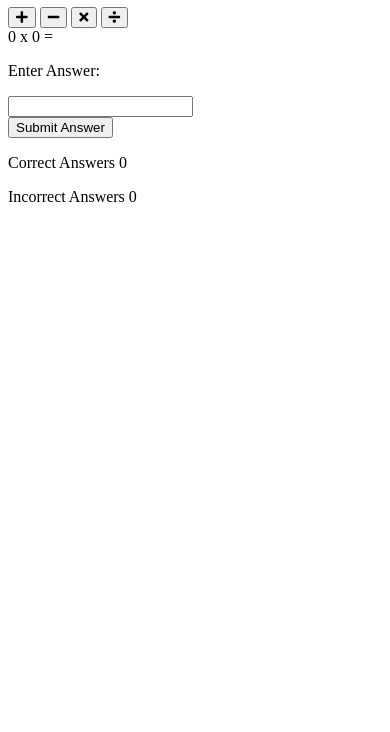
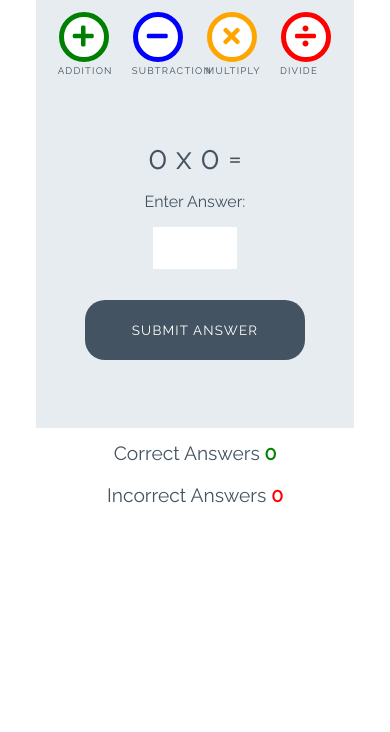
Before and after one commit to BarbyKelly/Love-Maths, a plain HTML site: page index.html in a window 390 px wide. Shown: the part 112-844 px from the top of the page. Drawn offline with Linux system fonts and the light colour scheme.

Commit message:
Add css style from "Initial CSS", and other styling for the games

```diff
--- a/assets/css/style.css
+++ b/assets/css/style.css
@@ -0,0 +1,251 @@
+/* --------- Global style. */
+
+body {
+    background-color: white;
+    font-family: "Raleway", sans-serif;
+    color: #445361;
+    text-align: center;
+}
+
+/* --------- Heading */
+
+.heading {
+    text-align: center;
+    font-size: 2.5rem;
+}
+
+.logo {
+    height: 40px;
+    padding-right: 5px;
+}
+
+/* --------- Game layout */
+
+.game-area {
+    background-color: #E6ECF0;
+    box-sizing: border-box;
+    width: 85%;
+    height: 65vh;
+    max-height: 450px;
+    max-width: 830px;
+    margin-left: auto;
+    margin-right: auto;
+    padding: 1%;
+}
+
+.question-area {
+    width: 50%;
+    font-size: 2rem;
+    margin: auto;
+    padding: 50px 0;
+}
+
+.question-area span {
+    padding: 0 15px;
+}
+
+.score-area {
+    margin: 5px auto;
+    width: 60%;
+    font-size: 1.2rem;
+}
+
+.controls-area {
+    width: 85%;
+    margin: 30px auto;
+}
+
+#score {
+    color: green;
+    font-weight: bold;
+}
+
+#incorrect {
+    color: red;
+    font-weight: bold;
+}
+
+.answer-message {
+    display: none;
+    font-size: 1rem;
+}
+
+#answer-box {
+    border: none;
+    color: #445361;
+    display: inline-block;
+    height: 40px;
+    width: 80px;
+    font-size: 1.2rem;
+}
+
+.scores {
+    display: inline-block;
+    padding: 25px;
+}
+
+/* --------- Buttons */
+
+.btn {
+    width: 220px;
+    height: 60px;
+    font-family: "Raleway", sans-serif;
+    text-transform: uppercase;
+    letter-spacing: 1.2px;
+    color: white;
+}
+
+.btn:focus {
+    outline: none;
+}
+
+.btn--big {
+    padding-top: 10px;
+    border-radius: 50%;
+    background-color: white;
+    border: 10px solid;
+    width: 100px;
+    height: 100px;
+    font-size: 3.2rem;
+    margin: 0 30px;
+    transition: all 0.5s;
+}
+
+.btn--big::after {
+    content: attr(data-type);
+    font-size: 1rem;
+    color: #445361;
+    position: relative;
+    left: -0.5em;
+}
+.btn--blue {
+    border-color: blue;
+    color: blue;
+}
+
+.btn--blue:active,
+.btn--blue:hover {
+    background-color: darkblue;
+    color: white;
+}
+
+.btn--orange {
+    border-color: orange;
+    color: orange;
+}
+
+.btn--orange:active,
+.btn--orange:hover {
+    background-color: darkorange;
+    color: white;
+}
+
+.btn--red {
+    border-color: red;
+    color: red;
+}
+
+.btn--red:active,
+.btn--red:hover {
+    background-color: darkred;
+    color: white;
+}
+
+.btn--green {
+    border-color: green;
+    color: green;
+}
+
+.btn--green:active,
+.btn--green:hover {
+    background-color: darkgreen;
+    color: white;
+}
+
+.btn--gray {
+    margin-top: 25px;
+    background-color: #445361;
+    border: 1px transparent;
+    border-radius: 20px;
+}
+
+.btn--gray:active,
+.btn--gray:hover {
+    background-color: #0d1013;
+}
+
+/* --------- Media queries */
+
+@media (max-width: 414px) {
+    .controls-area {
+        width: 100%;
+    }
+
+    .btn--big {
+        margin: 0 10px;
+        padding: 5px;
+        border: 5px solid;
+        width: 50px;
+        height: 50px;
+        font-size: 1.5rem;
+    }
+
+    .btn--big::after {
+        font-size: 0.6rem;
+        left: -0.7rem;
+    }
+
+    .question-area {
+        padding: 10% 0;
+        width: 100%;
+    }
+
+    .question-area span {
+        padding: 0;
+    }
+
+    .answer-message {
+        display: block;
+    }
+
+    #answer-box {
+        display: block;
+        margin: 0 auto;
+    }
+    .btn--gray {
+        margin-top: 0;
+    }
+
+    .score-area {
+        width: 100%;
+    }
+
+    .scores {
+        margin: 0.5em auto;
+        display: block;
+        padding: 5px;
+    }
+
+    .heading {
+        font-size: 2rem;
+    }
+}
+
+@media (max-width: 320px) {
+    .game-area {
+        height: 70vh;
+    }
+
+    .controls-area {
+        width: 75%;
+        margin: 10px auto;
+    }
+
+    .btn--big {
+        margin: 10px 10px;
+    }
+    .question-area {
+        padding: 10px 0;
+    }
+
+}
--- a/index.html
+++ b/index.html
@@ -21,16 +21,16 @@
 
     <div class="game-area">
         <div class="controls-area">
-            <button class="btn btn--big btn--green">
+            <button data-type="addition" class="btn btn--big btn--green">
                 <i class="fas fa-plus"></i>
             </button>
-            <button class="btn btn--big btn--blue">
+            <button data-type="subtraction" class="btn btn--big btn--blue">
                 <i class="fas fa-minus"></i>
             </button>
-            <button class="btn btn--big btn--orange">
+            <button data-type="multiply" class="btn btn--big btn--orange">
                 <i class="fas fa-times"></i>
             </button>
-            <button class="btn btn--big btn--red">
+            <button data-type="divide" class="btn btn--big btn--red">
                 <i class="fas fa-divide"></i>
             </button>
         </div>
@@ -42,7 +42,7 @@
             <p class="answer-message">Enter Answer:</p>
             <input id="answer-box" type="number">
         </div>
-        <button class="btn btn--gray">Submit Answer</button>
+        <button data-type="submit" class="btn btn--gray">Submit Answer</button>
     </div>
 
     <div class="score-area">
```
